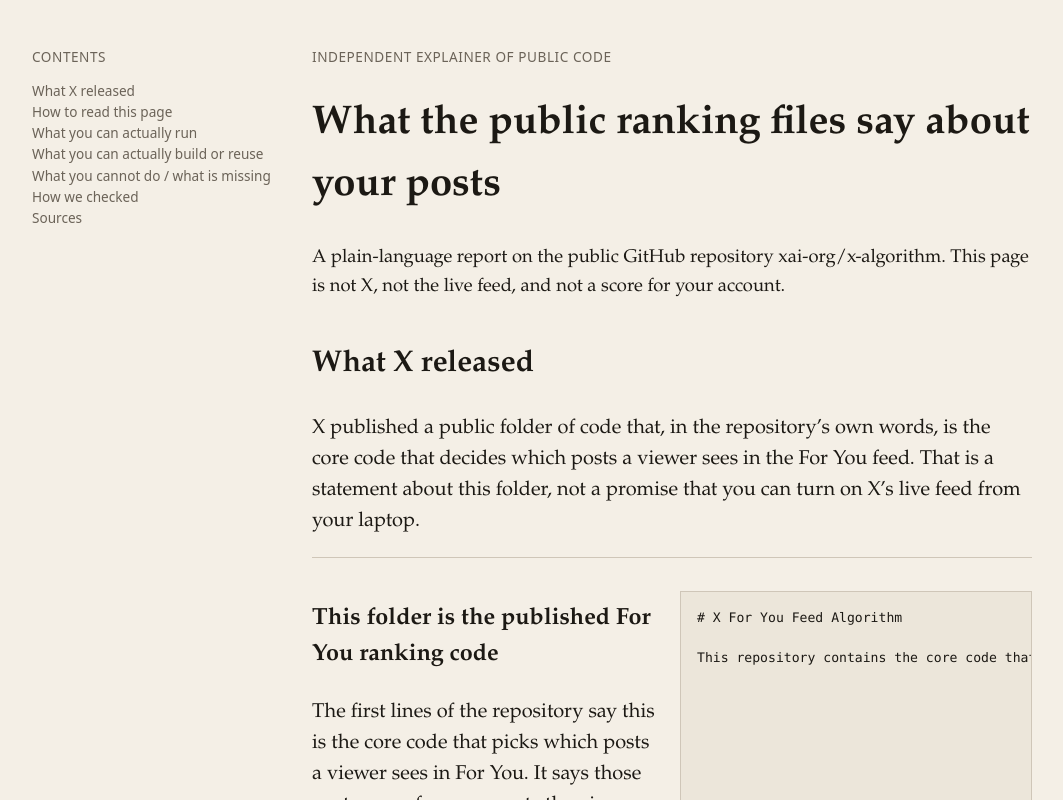
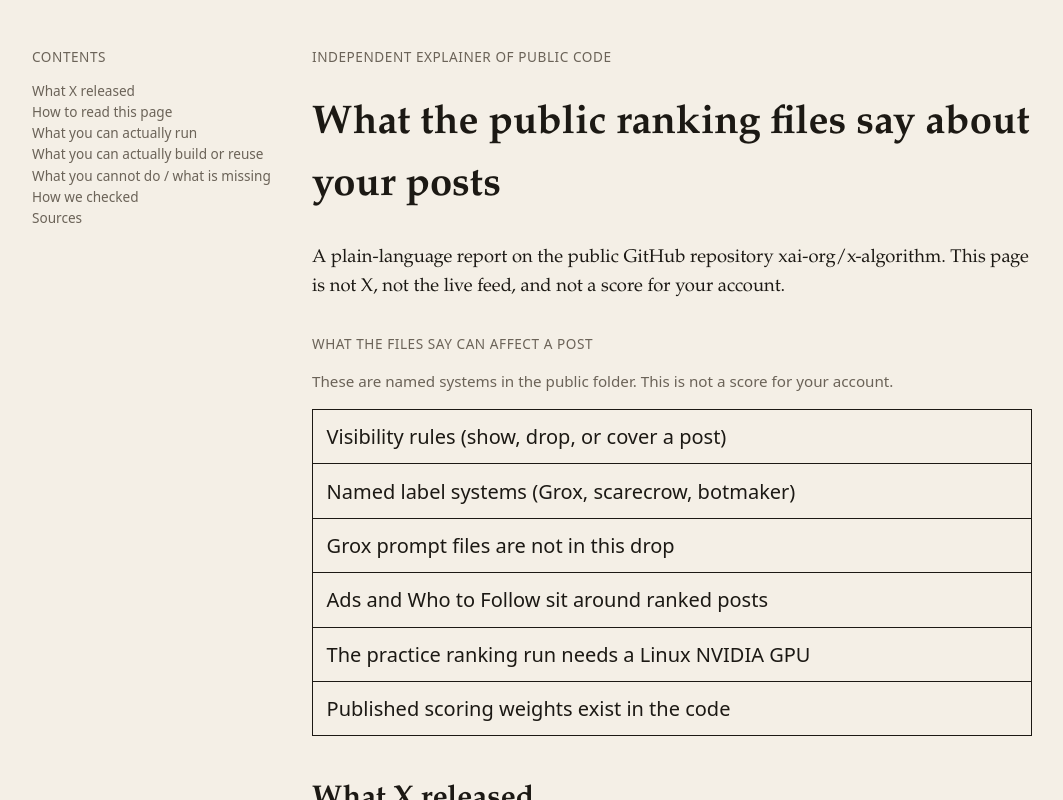
Before and after one commit to mtrxdev/x-algorithm-public-wiki, a Next.js app: page / in a window 1280 px wide. Shown: the top 800 px of the page, without its empty margins (78-1141 px from the left). Built offline with nearby package versions, Linux system fonts and the light colour scheme.

Commit message:
feat: add creator jump checklist

```diff
--- a/app/globals.css
+++ b/app/globals.css
@@ -19,6 +19,13 @@ body {
 p, li, h1, h2, h3 { overflow-wrap: anywhere; }
 .lede { font-size: 1.15rem; }
 .kicker { font-size: 0.85rem; letter-spacing: 0.04em; text-transform: uppercase; color: var(--muted); font-family: system-ui, sans-serif; }
+.checklist { font-family: system-ui, sans-serif; margin: 2rem 0 2.5rem; }
+.checklist > p:not(.kicker) { color: var(--muted); font-size: 0.95rem; }
+.checklist ol { list-style: none; padding: 0; margin: 1rem 0 0; }
+.checklist li { border: 1px solid var(--ink); border-bottom: none; }
+.checklist li:last-child { border-bottom: 1px solid var(--ink); }
+.checklist a { display: block; padding: 0.7rem 0.85rem; color: var(--ink); text-decoration: none; }
+.checklist a:hover, .checklist a:focus-visible { background: var(--code); }
 .toc { position: sticky; top: 1.5rem; align-self: start; font-family: system-ui, sans-serif; font-size: 0.85rem; }
 .toc a { color: var(--muted); text-decoration: none; }
 .toc ol { list-style: none; padding: 0; }
--- a/components/ArticleLayout.tsx
+++ b/components/ArticleLayout.tsx
@@ -1,4 +1,5 @@
 import type { ReactNode } from "react";
+import { CreatorChecklist } from "./CreatorChecklist";
 import { TableOfContents } from "./TableOfContents";
 import type { Heading } from "@/lib/headings";
 
@@ -27,6 +28,7 @@ export function ArticleLayout({
             not a score for your account.
           </p>
         </header>
+        <CreatorChecklist />
         {children}
         <footer className="cite">
           Checked against xai-org/x-algorithm commit {short} on {fetchedAt}.
--- /dev/null
+++ b/components/CreatorChecklist.tsx
@@ -0,0 +1,17 @@
+import { CHECKLIST } from "@/lib/checklist";
+
+export function CreatorChecklist() {
+  return (
+    <nav className="checklist" aria-label="What the files say can affect a post">
+      <p className="kicker">What the files say can affect a post</p>
+      <p>These are named systems in the public folder. This is not a score for your account.</p>
+      <ol>
+        {CHECKLIST.map((item) => (
+          <li key={item.id}>
+            <a href={item.href}>{item.label}</a>
+          </li>
+        ))}
+      </ol>
+    </nav>
+  );
+}
```
